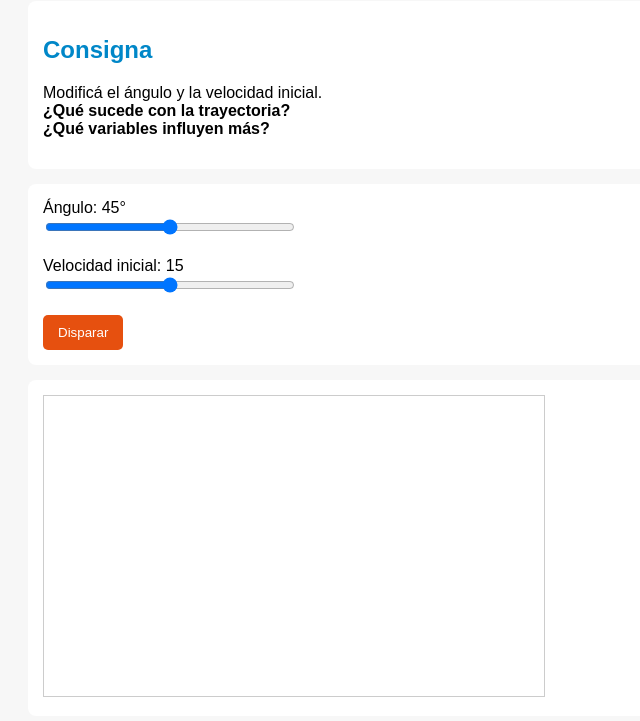
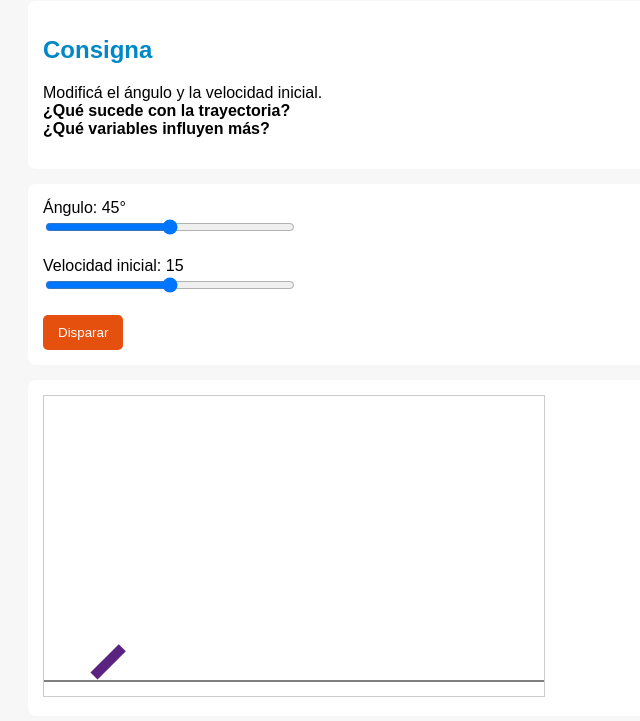
Before and after one commit to romina2206/Ciencias-de-la-Computaci-n_Docentes_Proyectiles, a plain HTML site: page index.html in a window 1280 px wide. Both pictures are taken after a click on the button "Disparar". Shown: the part 107-828 px from the top of the page, without its empty margins (0-640 px from the left). Drawn offline with Linux system fonts and the light colour scheme.

Commit message:
Update index.html

```diff
--- a/index.html
+++ b/index.html
@@ -80,6 +80,10 @@ const ctx = canvas.getContext("2d");
 const g = 9.8;
 let proyectil = null;
 
+const baseX = 50;
+const baseY = canvas.height - 20;
+const canonLargo = 40;
+
 function actualizar() {
   document.getElementById("anguloVal").innerText =
     document.getElementById("angulo").value;
@@ -87,37 +91,55 @@ function actualizar() {
     document.getElementById("vel").value;
 }
 
+function dibujarCanon() {
+  const ang = document.getElementById("angulo").value * Math.PI / 180;
+
+  ctx.save();
+  ctx.translate(baseX, baseY);
+  ctx.rotate(-ang);
+
+  ctx.fillStyle = "#5A2382";
+  ctx.fillRect(0, -5, canonLargo, 10);
+
+  ctx.restore();
+}
+
 function disparar() {
   const ang = document.getElementById("angulo").value * Math.PI / 180;
   const vel = document.getElementById("vel").value;
 
   proyectil = {
-    x: 0,
-    y: canvas.height,
+    t: 0,
     vx: vel * Math.cos(ang),
-    vy: -vel * Math.sin(ang),
-    t: 0
+    vy: vel * Math.sin(ang),
+    x0: baseX + canonLargo * Math.cos(ang),
+    y0: baseY - canonLargo * Math.sin(ang)
   };
 }
 
 function animar() {
   ctx.clearRect(0,0,canvas.width,canvas.height);
 
+  // suelo
+  ctx.beginPath();
+  ctx.moveTo(0, baseY + 5);
+  ctx.lineTo(canvas.width, baseY + 5);
+  ctx.stroke();
+
+  dibujarCanon();
+
   if (proyectil) {
     proyectil.t += 0.1;
 
-    const x = proyectil.vx * proyectil.t;
-    const y = proyectil.vy * proyectil.t + 0.5 * g * proyectil.t * proyectil.t;
-
-    const drawX = x * 10;
-    const drawY = canvas.height + y * 10;
+    const x = proyectil.x0 + proyectil.vx * proyectil.t;
+    const y = proyectil.y0 - (proyectil.vy * proyectil.t - 0.5 * g * proyectil.t * proyectil.t);
 
     ctx.beginPath();
-    ctx.arc(drawX, drawY, 5, 0, Math.PI * 2);
+    ctx.arc(x, y, 5, 0, Math.PI * 2);
     ctx.fillStyle = "#0087C8";
     ctx.fill();
 
-    if (drawY > canvas.height) {
+    if (y > baseY) {
       proyectil = null;
     }
   }
@@ -129,5 +151,6 @@ actualizar();
 animar();
 </script>
 
+
 </body>
 </html>
```
